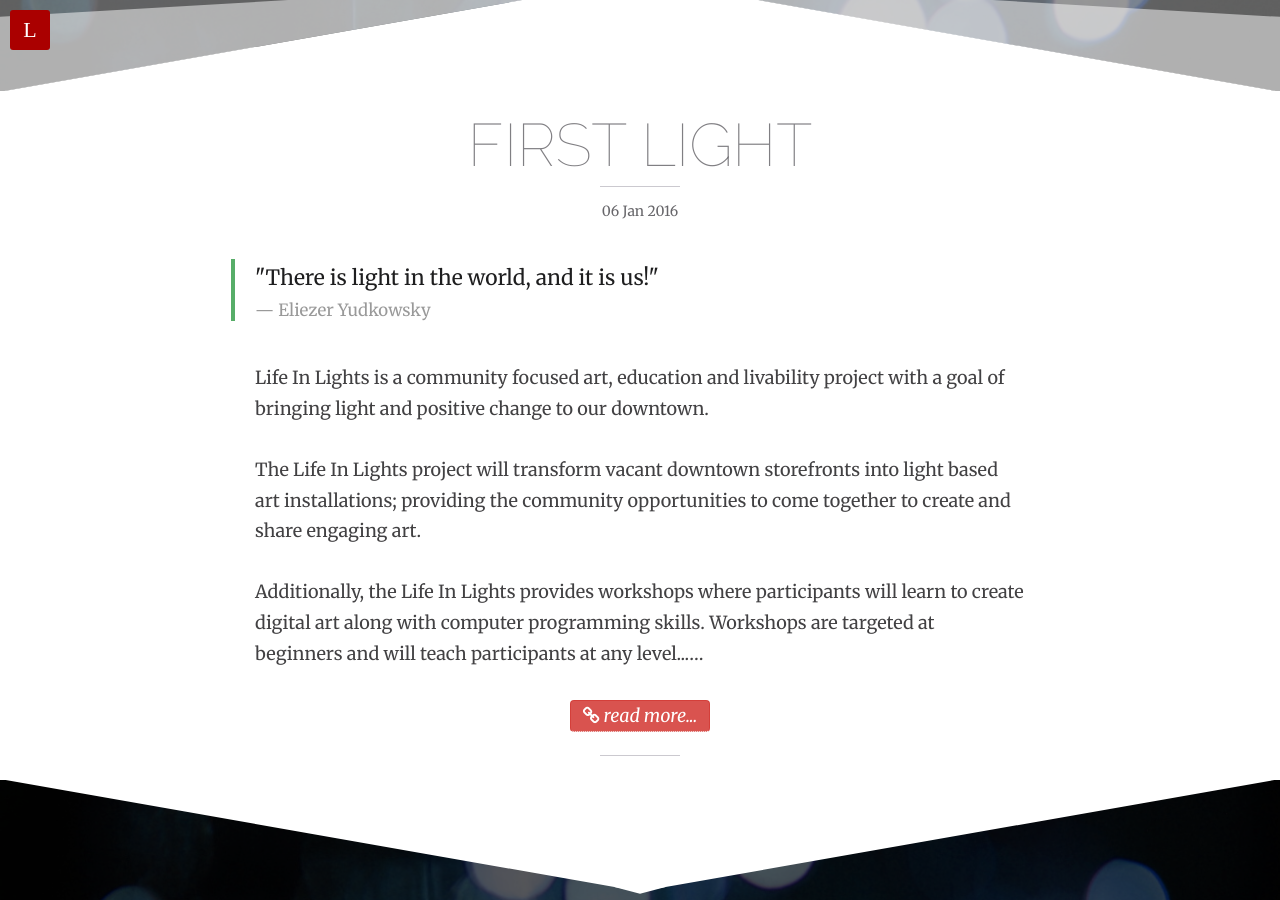
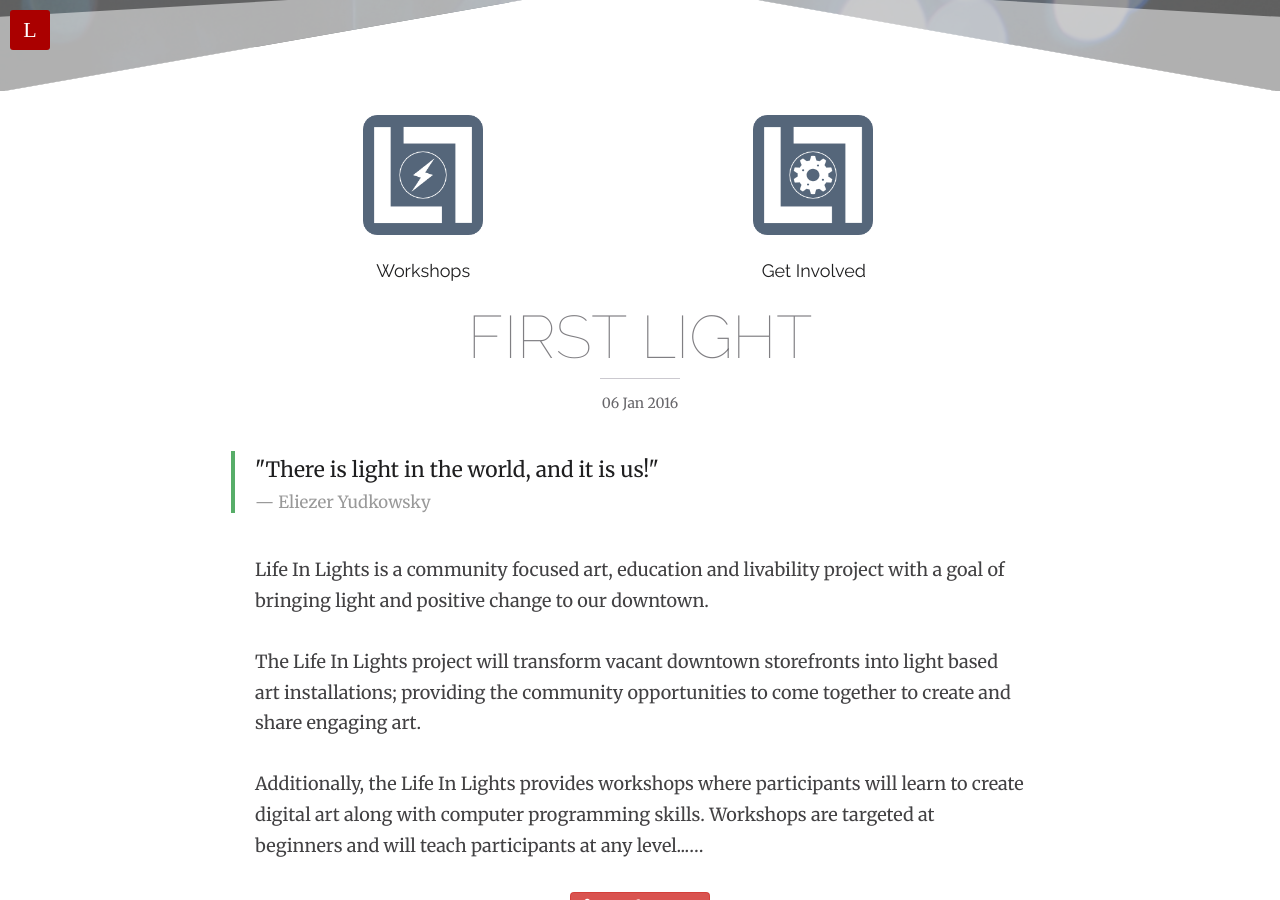
Before and after one commit to LifeInLights/lifeinlights.github.io, a Jekyll site: the page built from index.html, in a window 1280 px wide and 900 px high, scrolled down 359 px. Built offline with Jekyll 4.4.1, drawn with Linux system fonts in a browser that asks for light colours; nearby versions of some CDN libraries; the list of posts is cut into pages by our own code.

Commit message:
Add workshop and get-involved logos and links to front page

```diff
--- a/_layouts/home.html
+++ b/_layouts/home.html
@@ -95,9 +95,27 @@
     {% endif %}
 </header>
 
-
-
 <div id="main" class="content" role="main" itemprop="mainContentOfPage">
+  <div class="container">
+    <div class="row">
+      <div class="col-md-4 col-md-offset-3">
+        <a class="brand center-block" href="/workshops/index.html" role="banner" itemprop="url">
+          <img itemprop="logo" src="{{ site.url }}/images/logo_icon_lightning_small_light.png" alt="Get Involved Logo" />
+          <h2 class="blog-description">
+            &nbsp;&nbsp;&nbsp;Workshops
+          </h2>
+        </a>
+      </div>
+      <div class="col-md-2">
+        <a class="brand center-block" href="/get-involved/index.html" role="banner" itemprop="url">
+          <img itemprop="logo" src="{{ site.url }}/images/logo_icon_gear_small_light.png" alt="Get Involved Logo" />
+          <h2 class="blog-description">
+            &nbsp;&nbsp;Get Involved
+          </h2>
+        </a>
+      </div>
+    </div>
+  </div>
   <div class="container">
     <div class="row">
       <div class="page-body" itemprop="description">
@@ -106,6 +124,7 @@
     </div>
   </div>
 </div>
+
   {% include footer.html %}
 
 {% include scripts.html %}
```
Also changed, not shown: images/logo_icon_gear_small_light.png (added), images/logo_icon_lightning_small_light.png (added). Lines whose indentation alone changed are shown as unchanged.
